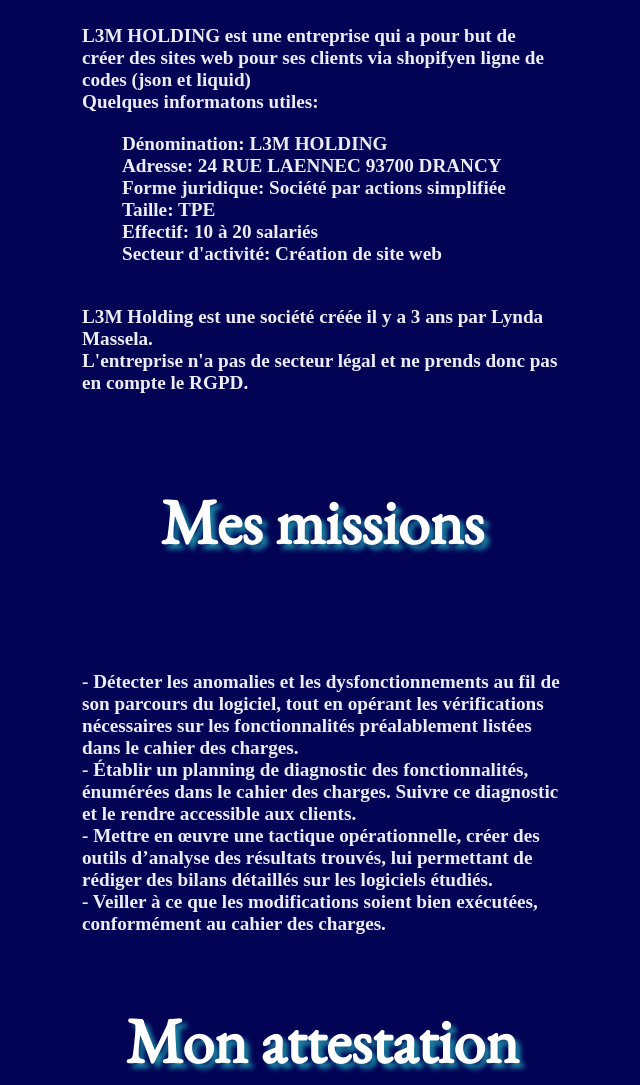
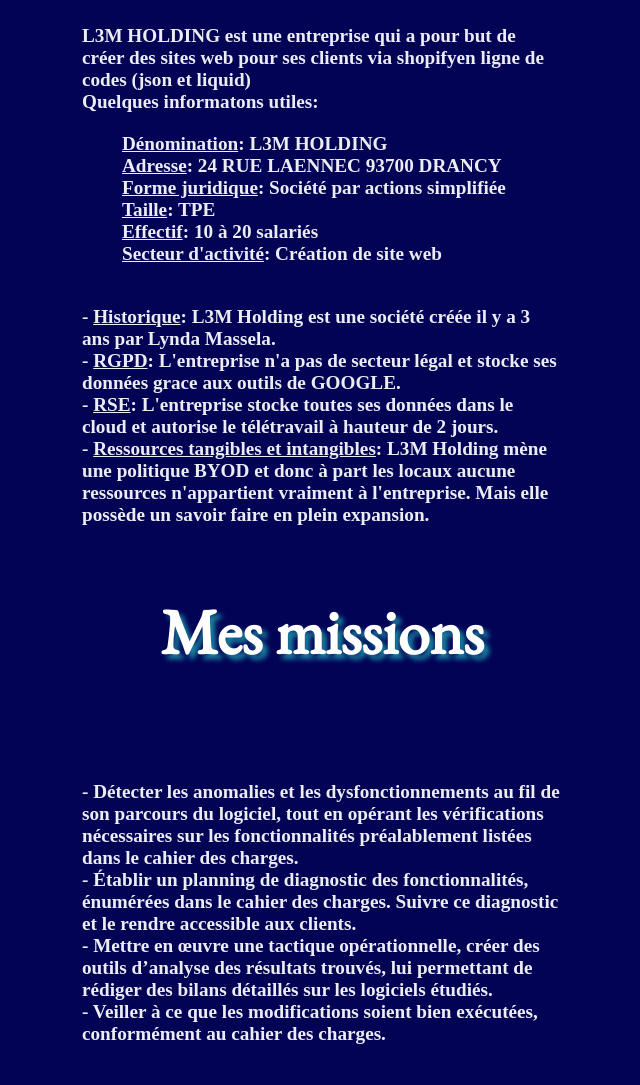
Before and after one commit to IntraXtra/Mon-Site, a plain HTML site: page experience.html in a window 1280 px wide. Shown: the part 1490-2575 px from the top of the page, without its empty margins (318-958 px from the left). Drawn offline with nearby package versions, Linux system fonts and the light colour scheme; a web font is replaced by a local one.

Commit message:
tirets
trets

```diff
--- a/experience.html
+++ b/experience.html
@@ -57,18 +57,19 @@
                 <br>L3M HOLDING est une entreprise qui a pour but de créer des sites web pour ses clients via shopifyen ligne de codes (json et liquid)
                 <br> Quelques informatons utiles:
                 <ul>
-                    <li>Dénomination: L3M HOLDING</li>
-                    <li>Adresse: 	24 RUE LAENNEC 93700 DRANCY</li>
-                    <li>Forme juridique:
+                    <li><U>Dénomination</U>: L3M HOLDING</li>
+                    <li><U>Adresse</U>: 	24 RUE LAENNEC 93700 DRANCY </li>
+                    <li><U>Forme juridique</U>:
                         Société par actions simplifiée</li>
-                    <li>Taille: TPE</li>
-                    <li>Effectif:
+                    <li><U>Taille</U>: TPE</li>
+                    <li><U>Effectif</U>:
                         10 à 20 salariés</li>
-                    <li>Secteur d'activité: Création de site web</li>
+                    <li><U>Secteur d'activité</U>: Création de site web</li>
                   </ul>
-                <br>L3M Holding est une société créée il y a 3 ans par Lynda Massela.
-                <br>L'entreprise n'a pas de secteur légal et ne prends donc pas en compte le RGPD.<br>
-                <br>
+                <br>- <U>Historique</U>: L3M Holding est une société créée il y a 3 ans par Lynda Massela.
+                <br>- <U>RGPD</U>: L'entreprise n'a pas de secteur légal et stocke ses données grace aux outils de GOOGLE.
+                <br>- <U>RSE</U>: L'entreprise stocke toutes ses données dans le cloud et autorise le télétravail à hauteur de 2 jours.
+                <br>- <U>Ressources tangibles et intangibles</U>: L3M Holding mène une politique BYOD et donc à part les locaux aucune ressources n'appartient vraiment à l'entreprise. Mais elle possède un savoir faire en plein expansion.
 
             </h4>
             <h3>Mes missions</h3>
@@ -77,6 +78,7 @@
                 <br> - Établir un planning de diagnostic des fonctionnalités, énumérées dans le cahier des charges. Suivre ce diagnostic et le rendre accessible aux clients.
                 <br> - Mettre en œuvre une tactique opérationnelle, créer des outils d’analyse des résultats trouvés, lui permettant de rédiger des bilans détaillés sur les logiciels étudiés.
                 <br> - Veiller à ce que les modifications soient bien exécutées, conformément au cahier des charges.
+
             </h4>
             <h3>Mon attestation</h3>
 
@@ -93,40 +95,40 @@
                     <img src="imgg/abtasty.avif" height="280"><a href=""></a>
                 </p>
                 <h4>
-                <br>AB Tasty vous aide à adopter une approche « test and learn », et à élever le niveau de vos expériences client et de votre ROI.
-                <br> Quelques informatons utiles:
+                <br>AB Tasty est Leader global de l’optimisation de l’expérience client.
+                Grace à une plateforme de testing dotée d’outils d’IA et d’automatisation intégrés.
                 <ul>
-                    <li>Dénomination: AB TASTY</li>
-                    <li>Adresse: 17 RUE MICHEL LE COMTE 75003 PARIS</li>
-                    <li>Forme juridique:
+                    <li><U>Dénomination</U>: AB Tasty</li>
+                    <li><U>Adresse</U>: 	64-66 Rue des Archives, 75003 Paris </li>
+                    <li><U>Forme juridique</U>:
                         Société par actions simplifiée</li>
-                    <li>Taille: Grande Entreprise</li>
-                    <li>Effectif:
-                        Plus de 200 salariés</li>
-                    <li>Secteur d'activité: AB Testing</li>
+                    <li><U>Taille</U>: Grande entreprise</li>
+                    <li><U>Effectif</U>:
+                       Plus de 200 salariés</li>
+                    <li><U>Secteur d'activité</U>: AB Testing</li>
                   </ul>
-                <br>AB Tasty est une Scale-up basé sur l'acquisition créée il y a maintenant 12 ans par Alix de Sagazan et Remy Aubert.
-                <br>L'entreprise possède un secteur Légal et juridique qui aborde en partie le RGPD au sein de l'entreprise mais elle possède aussi un comité de sécurité avec un groupe d'employés concernés ainsi qu'un consultant exterieurs afin de prendre des décisions parfois importantes.
-                <br>
-                <br>
+                <br>- <U>Historique</U>: AB Tasty est une Scale-up basé sur l'acquisition créée il y a maintenant 12 ans par Alix de Sagazan et Remy Aubert.
+                <br>- <U>RGPD</U>: L'entreprise possède un secteur Légal et juridique qui aborde en partie le RGPD au sein de l'entreprise mais elle possède aussi un comité de sécurité avec un groupe d'employés concernés ainsi qu'un consultant exterieurs afin de prendre des décisions importantes.
+                <br>- <U>RSE</U>: L'entreprise propose: 2 jours de télétravail, "Work from anywhere" pour certains postes, stocke toutes ses données dans le cloud et l'outil vendredi (entraide et impact environnemental)
+                <br>- <U>Ressources tangibles et intangibles</U>: l'entreprise possède un parc informatique d'environ 200 Mac, 50 Windows et 10 Linux. Elle possède 12 adresse dans le monde et a ainsi un Chiffre d'affaire de 15 Millions (2022).
+                Elle possède aussi un savoir faire d'exception comparé au marché car elle est dans une politique de "chasse" au cerveau dans le monde entier.
 
             </h4>
             <h3>Mes missions</h3>
             <h4>
-                <br><br>Missions hebdommadaires:<br><br>
-                <br> - Diagnostiquer à distance un dysfonctionnement informatique matériel ou logiciel
+                <br><br><U>Missions hebdommadaires</U>:<br><br>
+                <br>- Documenter les projets en cours et achevés (en anglais)
                 <br>- Identifier des ressources nécessaires à la résolution d'un dysfonctionnement
                 <br>- Guider l'utilisateur pour résoudre le dysfonctionnement ou prendre le contrôle du système à distance
-                <br>- Identifier les phases d'intervention à partir des informations du diagnostic help desk, de la hot line, des dossiers constructeur
-                <br>- Changer ou réparer un élément ou un ensemble défectueux
+                <br>- Répondree aux tickets/besoins des collaborateurs
+                <br>- Mettre à jour l'inventaire des equipements
                 <br>- Configurer le poste de travail aux besoins de l'utilisateur et effectuer les tests de fonctionnement
-                <br>- Réaliser les opérations de nettoyage et de réglage sur les matériels et équipements
-                <br>- Renseigner les supports de suivi d'intervention et transmettre les informations au service concerné
+
+                <br>- Onboarding/offboarding des collaborateurs
                 <br>- Réaliser une configuration standard sur un poste de travail
-                <br>- Installer ou configurer un équipement dans l'environnement client
-                <br>- Déployer des modes de fonctionnement dégradés (solution d'attente) d'un équipement informatique ou bureautique
+                <br>- Installer ou configurer un équipement
                 <br>- Assister techniquement des collaborateurs
-                <br><br> Projets:<br><br>
+                <br><br> <U>Projets:</U><br><br>
                 1) Migrer le Parc informatique des laptops MAC ( environs 200 mac ) vers le gestionnaire JAMF.
                 <br>2) Adapter le parc et les emails pour pouvoir etre dans le meme réseau que la nouvelle société achetée ( EPOQ ).
                 <br>3) Demenager tout les equipements et les reconfigurer dans les nouveaux bureaux.
```
